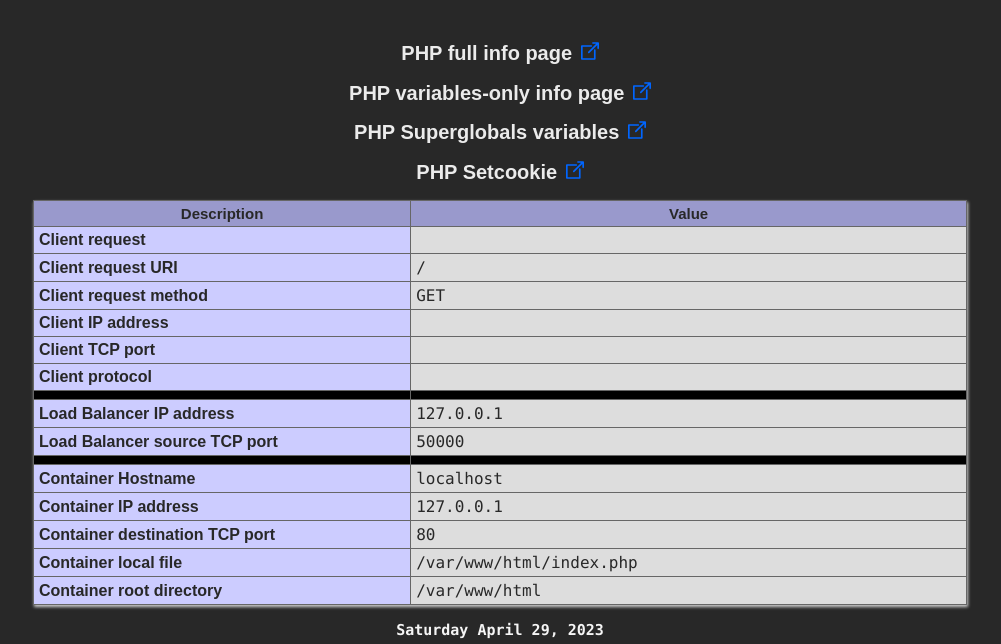
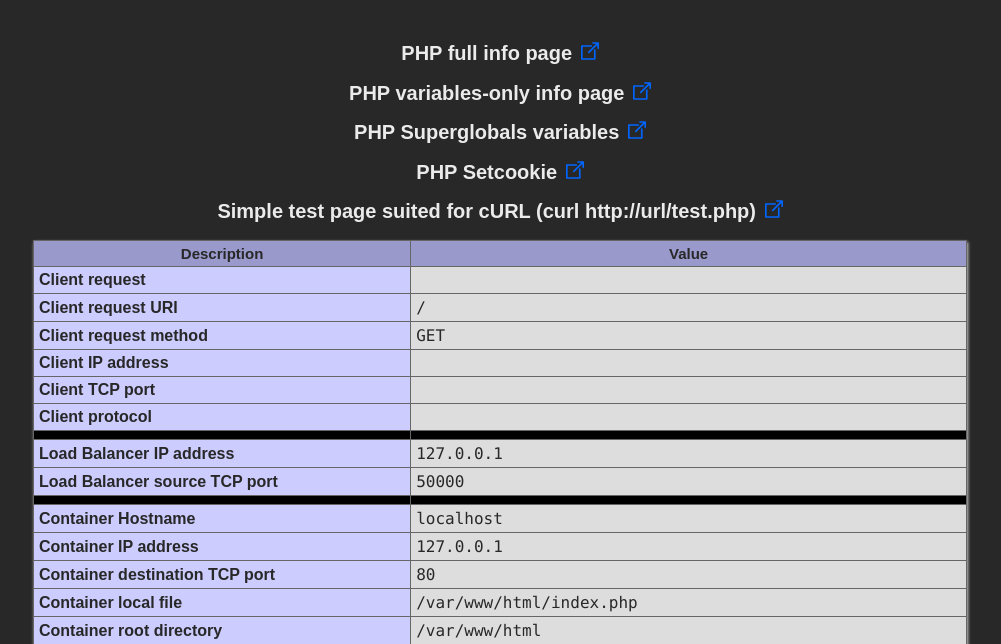
Before and after one commit to ddella/PHP8-Nginx, a PHP site: page / in a window 1280 px wide. Shown: the part 155-799 px from the top of the page, without its empty margins (140-1141 px from the left). Run offline with PHP 8.4, Linux system fonts and the light colour scheme; data that the repository does not hold is empty.

Commit message:
Initial commit

```diff
--- a/www/index.php
+++ b/www/index.php
@@ -107,6 +107,10 @@ echo <<<END
 
       <h2>PHP Setcookie<a href="setcookie.php" target="_blank">
       <img src="images/external-link.svg" class="extlink"/></a></h2>
+
+      <h2>Simple test page suited for cURL (curl http://url/test.php)<a href="test.php" target="_blank">
+      <img src="images/external-link.svg" class="extlink"/></a></h2>
+
 <table>
 <tr class=h><th>Description</th><th>Value</th></tr>
 END;
```
Also changed, not shown: CHANGELOG.md, README.md, images/main_page.jpg, 1 other file.
